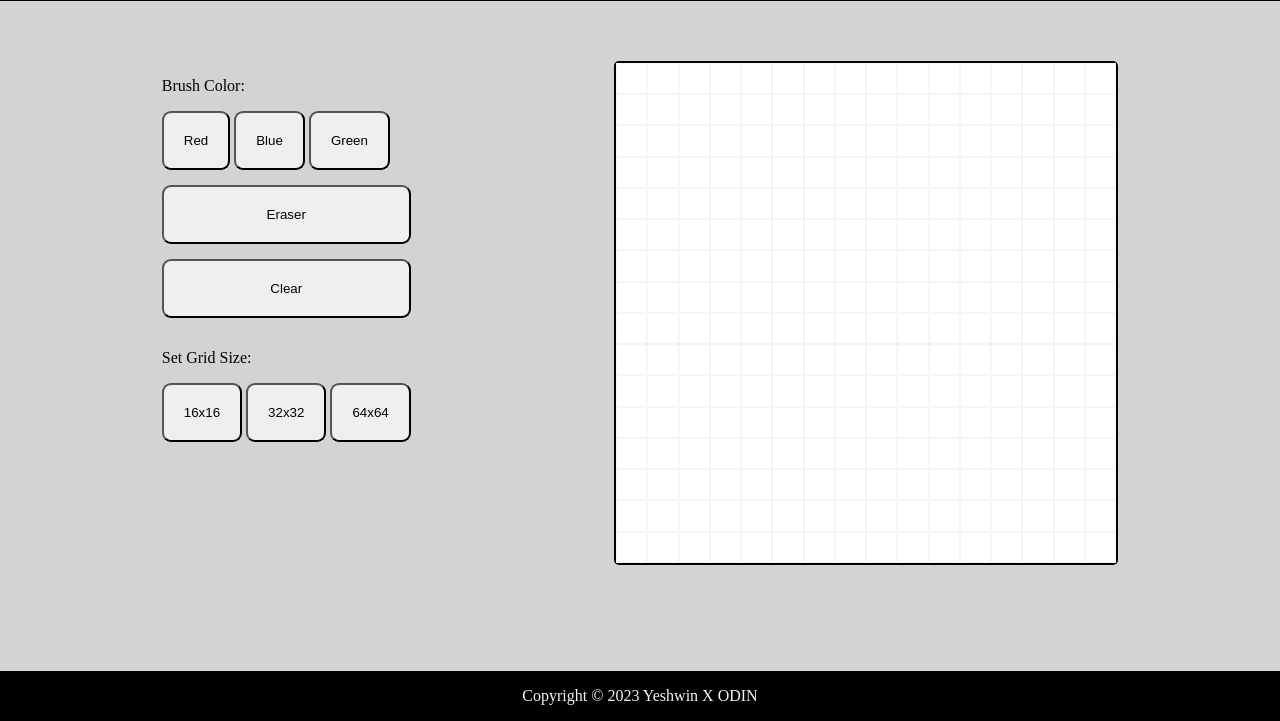
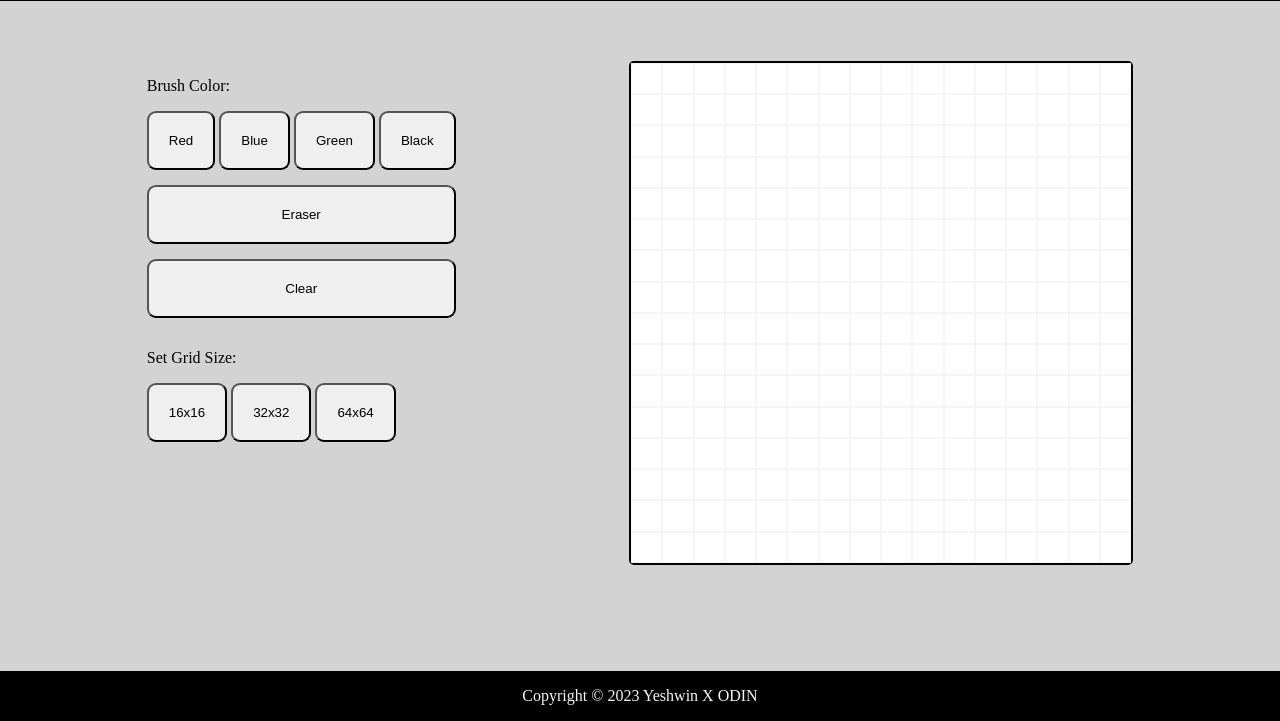
Before and after one commit to yeshwindbz9/sketchin, a plain HTML site: page index.html in a window 1280 px wide. Shown: the part 79-800 px from the top of the page. Drawn offline with Linux system fonts and the light colour scheme.

Commit message:
small update

```diff
--- a/index.html
+++ b/index.html
@@ -18,6 +18,7 @@
                 <button id="red">Red</button>
                 <button id="blue">Blue</button>
                 <button id="green">Green</button>
+                <button id="black">Black</button>
             </div>
             <!-- <button id="colorBtn">Color mode</button> -->
             <!-- <button id="rainbowBtn">Rainbow mode</button> -->
--- a/script.js
+++ b/script.js
@@ -33,6 +33,8 @@ const blue = document.querySelector("#blue");
 blue.addEventListener("click", ()=>brushColor="blue");
 const green = document.querySelector("#green");
 green.addEventListener("click", ()=>brushColor="green");
+const black = document.querySelector("#black");
+black.addEventListener("click", ()=>brushColor="black");
 const eraser = document.querySelector("#eraser");
 eraser.addEventListener("click", ()=>brushColor="white");
 
```
